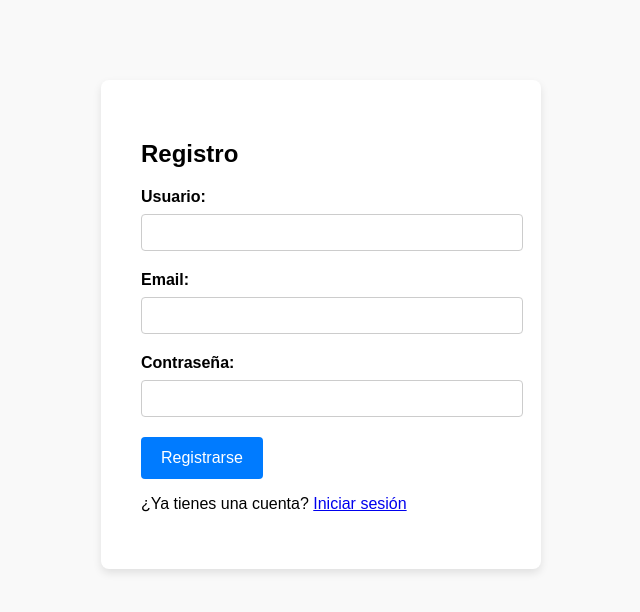
After one commit to ralvarezum/compu2-PF, a Flask app: page /register in a window 1280 px wide. The commit adds this page. Shown: the top 612 px of the page, without its empty margins (319-959 px from the left). Run offline with Flask 2, Linux system fonts and the light colour scheme; parts of the project's set-up code (start-up, migrations or seed data) failed here and were passed over.

Commit message:
Login y Register + bd

```diff
--- a/app.py
+++ b/app.py
@@ -1,21 +1,62 @@
-from flask import Flask, request, session, jsonify, send_from_directory, render_template
-from werkzeug.utils import secure_filename
+from flask import Flask, request, session, jsonify, send_from_directory, render_template, redirect, url_for
+from flask_sqlalchemy import SQLAlchemy
+from werkzeug.security import generate_password_hash, check_password_hash
 import os
 import time
 from shared_memory_manager import SharedMemoryManager
+from werkzeug.utils import secure_filename
 
 app = Flask(__name__, static_url_path='/templates', static_folder='templates')
 app.config['UPLOAD_FOLDER'] = 'uploads'
 app.config['MAX_CONTENT_PATH'] = 1000000
+app.config['SQLALCHEMY_DATABASE_URI'] = 'sqlite:///site.db'
+app.config['SQLALCHEMY_TRACK_MODIFICATIONS'] = False
+app.secret_key = 'your_secret_key_here'
 
+db = SQLAlchemy(app)
 shared_memory_manager = SharedMemoryManager()
 
 if not os.path.exists(app.config['UPLOAD_FOLDER']):
     os.makedirs(app.config['UPLOAD_FOLDER'])
 
+class User(db.Model):
+    id = db.Column(db.Integer, primary_key=True)
+    username = db.Column(db.String(50), unique=True, nullable=False)
+    password_hash = db.Column(db.String(128), nullable=False)
+
+    def __repr__(self):
+        return f"User('{self.username}')"
+
 @app.route('/')
 def index():
-    return render_template('index.html')
+    if 'username' in session:
+        return render_template('index.html')
+    else:
+        return redirect(url_for('login'))
+
+@app.route('/login', methods=['GET', 'POST'])
+def login():
+    if request.method == 'POST':
+        username = request.form['username']
+        password = request.form['password']
+        user = User.query.filter_by(username=username).first()
+        if user and check_password_hash(user.password_hash, password):
+            session['username'] = username
+            return redirect(url_for('index'))
+    return render_template('login.html')
+
+@app.route('/register', methods=['GET', 'POST'])
+def register():
+    if request.method == 'POST':
+        username = request.form['username']
+        password = request.form['password']
+        hashed_password = generate_password_hash(password)
+        new_user = User(username=username, password_hash=hashed_password)
+        db.session.add(new_user)
+        db.session.commit()
+        session['username'] = username
+        return redirect(url_for('index'))
+    return render_template('register.html')
 
 @app.route('/upload', methods=['POST'])
 def upload_file():
@@ -45,5 +86,12 @@ def list_files():
 def download_file(filename):
     return send_from_directory(app.config['UPLOAD_FOLDER'], filename)
 
+@app.route('/logout', methods=['POST'])
+def logout():
+    session.pop('username', None)
+    return redirect(url_for('login'))
+
 if __name__ == '__main__':
+    with app.app_context():
+        db.create_all()
     app.run(debug=True)
--- a/templates/index.html
+++ b/templates/index.html
@@ -17,6 +17,12 @@
                 <button type="submit">Subir Archivo</button>
             </form>
             <hr>
+            <form action="/logout" method="POST">
+                <button type="submit">Cerrar Sesión</button>
+            </form>
+            {% if 'username' in session %}
+                <p>Usuario: {{ session['username'] }}</p>
+            {% endif %}
         </div>
 
         <div id="files-container">
--- /dev/null
+++ b/templates/register.html
@@ -0,0 +1,30 @@
+<!DOCTYPE html>
+<html lang="en">
+<head>
+    <meta charset="UTF-8">
+    <meta name="viewport" content="width=device-width, initial-scale=1.0">
+    <title>Registro</title>
+    <link rel="stylesheet" href="templates/styles-auth.css">
+</head>
+<body>
+    <div class="container">
+        <form class="form" action="#" method="POST">
+            <h2>Registro</h2>
+            <div class="form-group">
+                <label for="username">Usuario:</label>
+                <input type="text" id="username" name="username" required>
+            </div>
+            <div class="form-group">
+                <label for="email">Email:</label>
+                <input type="email" id="email" name="email" required>
+            </div>
+            <div class="form-group">
+                <label for="password">Contraseña:</label>
+                <input type="password" id="password" name="password" required>
+            </div>
+            <button type="submit">Registrarse</button>
+            <p>¿Ya tienes una cuenta? <a href="/login">Iniciar sesión</a></p>
+        </form>
+    </div>
+</body>
+</html>
--- /dev/null
+++ b/templates/styles-auth.css
@@ -0,0 +1,59 @@
+body {
+    font-family: Arial, sans-serif;
+    background-color: #f9f9f9;
+    margin: 0;
+    padding: 0;
+}
+
+.container {
+    width: 360px;
+    margin: 80px auto;
+    background: #fff;
+    border-radius: 8px;
+    box-shadow: 0 4px 8px rgba(0, 0, 0, 0.1);
+    padding: 40px;
+}
+
+.form-group {
+    margin-bottom: 20px;
+}
+
+.form-group label {
+    display: block;
+    margin-bottom: 8px;
+    font-weight: bold;
+}
+
+.form-group input {
+    width: 100%;
+    padding: 10px;
+    border: 1px solid #ccc;
+    border-radius: 4px;
+}
+
+button {
+    background-color: #007bff;
+    color: #fff;
+    padding: 12px 20px;
+    border: none;
+    border-radius: 4px;
+    cursor: pointer;
+    font-size: 16px;
+}
+
+button:hover {
+    background-color: #0056b3;
+}
+
+.form-footer {
+    margin-top: 20px;
+    text-align: center;
+}
+
+.form-footer a {
+    color: #007bff;
+}
+
+.form-footer a:hover {
+    text-decoration: underline;
+}
```
Also changed, not shown: templates/login.html (added, +26 -0 lines), instance/site.db (added), uploads/oasis.jpg (added), 2 other files.
